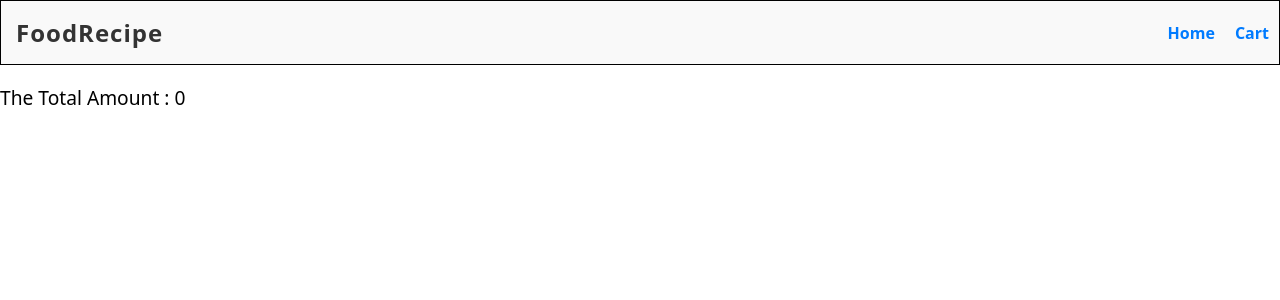
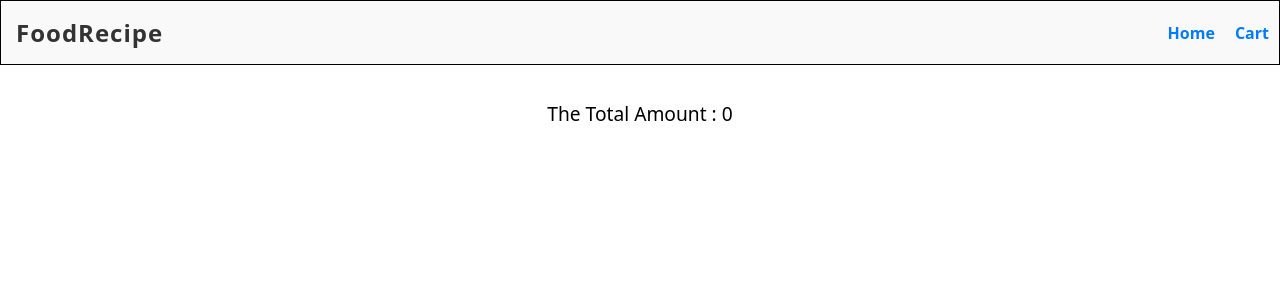
Before and after one commit to surya74697873/react-practice, a React (Vite) app: page /cart in a window 1280 px wide. Shown: the top 300 px of the page. Built offline with nearby package versions, Linux system fonts and the light colour scheme.

Commit message:
Over FoodRecipe

```diff
--- /dev/null
+++ b/src/FoodRecipe/Cart.css
@@ -0,0 +1,14 @@
+.Cart{
+    display: flex;
+    flex-wrap: wrap;
+    padding: 1em;
+    gap: 10px;
+    width: 100%;
+    justify-content: center;
+}
+
+.Cart > p{
+    margin: 1em;
+    text-align: center;
+    width: 100%;
+}
--- a/src/FoodRecipe/Cart.jsx
+++ b/src/FoodRecipe/Cart.jsx
@@ -1,6 +1,7 @@
 import { useContext, useEffect, useState } from "react";
 import { cartContext } from "./Context";
 import Product from "./Product";
+import './Cart.css'
 
 const Cart = () => {
   const { cart } = useContext(cartContext);
--- a/src/FoodRecipe/Home.jsx
+++ b/src/FoodRecipe/Home.jsx
@@ -13,6 +13,7 @@ const Home = () => {
       );
       const resData = await res.json();
       setData(resData.categories);
+      console.log("rendered")
     } catch (error) {
       console.error("Error fetching data:", error);
     }
@@ -21,10 +22,11 @@ const Home = () => {
   useEffect(() => {
     apiCall();
   }, []);
-  //console.log(data);
+
+
   return (
     <div className="Home">
-      {data.length > 0 &&
+      {data.length > 0 ?
         data.map((item) => (
           <Product
             key={item.idCategory}
@@ -33,7 +35,7 @@ const Home = () => {
             name={item.strCategory}
             price={item.idCategory}
           />
-        ))}
+        )) : <p>Loading......</p>}
     </div>
   );
 };
```
